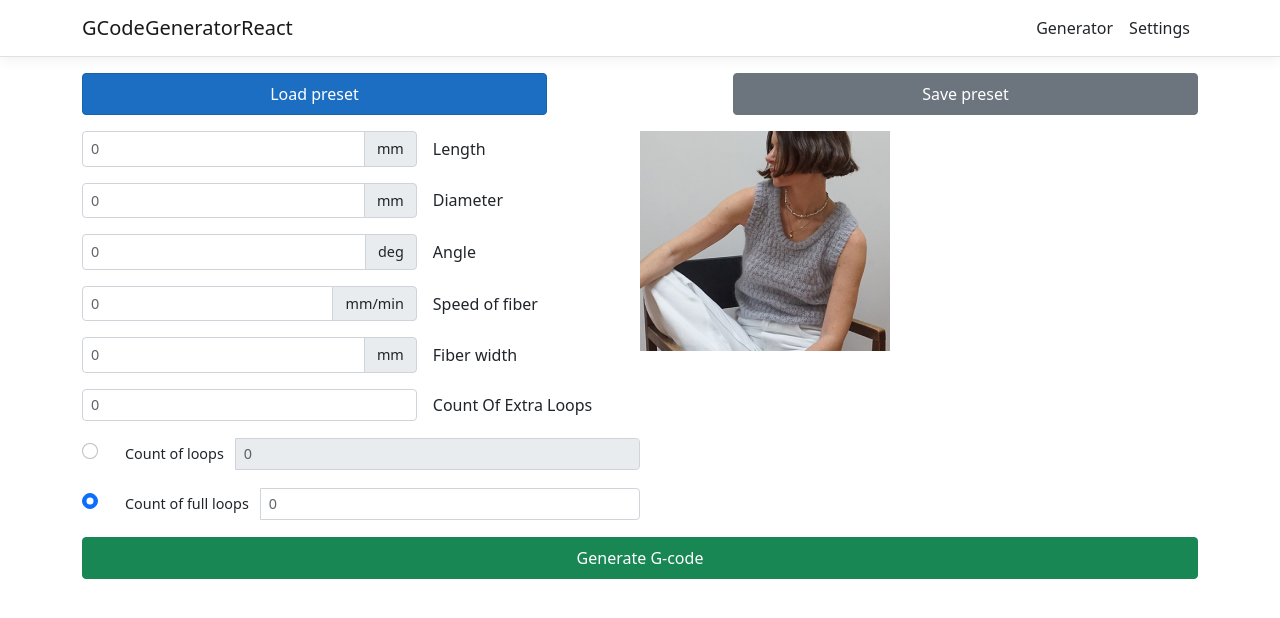
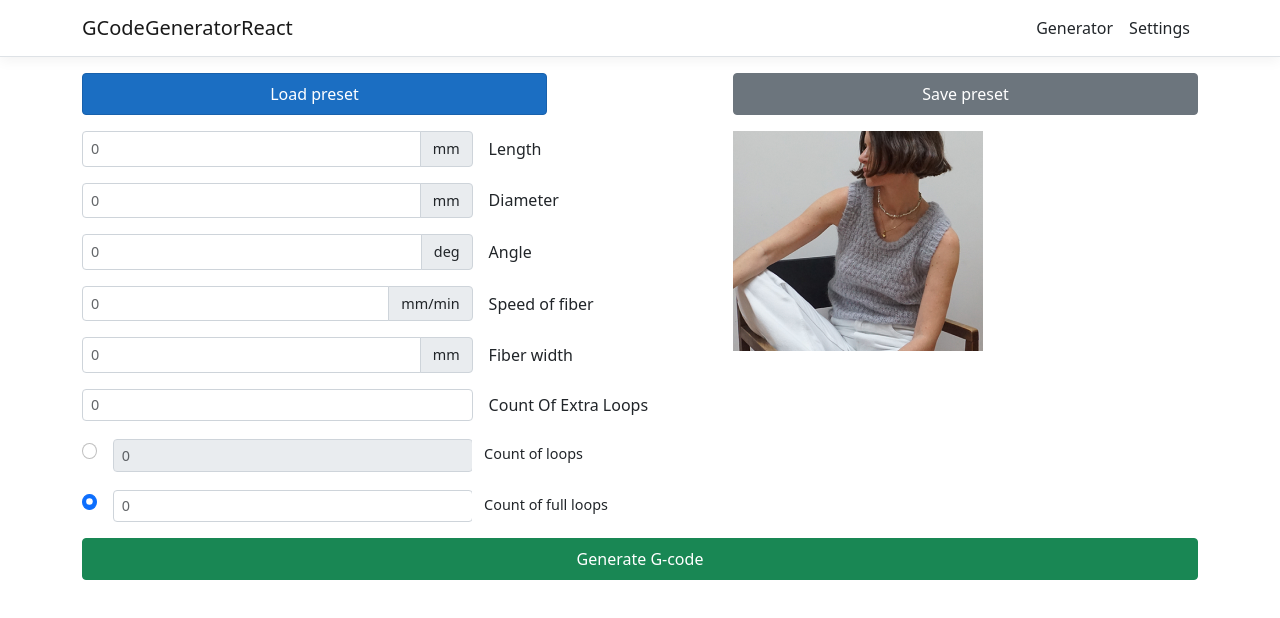
Before and after one commit to RevenkoD/GcodeGenerator, a React (Create React App) app in the folder ReactCore/GCodeGeneratorReact/GCodeGeneratorReact/ClientApp/: page / in a window 1280 px wide. Shown: the top 618 px of the page. Built offline with nearby package versions, Linux system fonts and the light colour scheme.

Commit message:
position for radio

```diff
--- a/ReactCore/GCodeGeneratorReact/GCodeGeneratorReact/ClientApp/src/components/Generator.js
+++ b/ReactCore/GCodeGeneratorReact/GCodeGeneratorReact/ClientApp/src/components/Generator.js
@@ -53,7 +53,7 @@ export class Generator extends Component {
 					</button>
 				</div>
 				<div className='generator__body'>
-					<div className='generator__body-inputs col-6'>
+					<div className='generator__body-inputs col-7'>
 						<div className='generator__inputs  mb-3 '>
 							<div className="input-group">
 								<input
@@ -138,6 +138,7 @@ export class Generator extends Component {
 
 						<div className='generator__radio mb-3'>
 							<div className="input-group">
+								<div className='generator__radio-inputs'>
 									<input
 										class="form-check-input"
 										type="radio"
@@ -146,20 +147,22 @@ export class Generator extends Component {
 										checked={this.state.useLoops == 1}
 										onChange={this.handleInputChange}
 									/>
-								<span className="input-group-text">Count of loops</span>
 									<input
 										disabled={this.state.useLoops == 0}
 										onChange={this.handleInputChange}
 										type="number"
 										name="countOfLoops"
 										value={this.state.countOfLoops}
-									className="form-control"
+										className="form-control generator__radio-inp"
 									/>
+								</div>
+								<span className="input-group-text">Count of loops</span>
 							</div>
 						</div>
 
 						<div className='generator__radio mb-3'>
 							<div className="input-group">
+								<div className='generator__radio-inputs'>
 									<input
 										class="form-check-input"
 										type="radio"
@@ -168,7 +171,6 @@ export class Generator extends Component {
 										onChange={this.handleInputChange}
 										checked={this.state.useLoops == 0}
 									/>
-								<span className="input-group-text">Count of full loops</span>
 									<input
 										disabled={this.state.useLoops != 0}
 										onChange={this.handleInputChange}
@@ -178,9 +180,11 @@ export class Generator extends Component {
 										className="form-control"
 									/>
 								</div>
+								<span className="input-group-text">Count of full loops</span>
 							</div>
 						</div>
-					<div className='generator__body-imgs col-6'>
+					</div>
+					<div className='generator__body-imgs col-5'>
 						<img src={image}></img>
 					</div>
 				</div>
--- a/ReactCore/GCodeGeneratorReact/GCodeGeneratorReact/ClientApp/src/components/generator.css
+++ b/ReactCore/GCodeGeneratorReact/GCodeGeneratorReact/ClientApp/src/components/generator.css
@@ -11,6 +11,11 @@
 }
 .generator__gcode{
 	margin-bottom: 2rem;
+}
+
+.generator__body{
+	display: flex;
+	flex-direction: row;
 }
 
 .generator__inputs{
@@ -43,9 +48,13 @@
 .generator__radio .input-group{
 	align-items: baseline;
 }
+.generator__radio-inputs{
+	flex: 1 1 60%;
+}
 .generator__radio .input-group >.input-group-text{
 	background-color: #fff;
 	border: none;
+	flex: 1 1 40%;
 }
 .generator__radio .form-check-input{
 	margin-right: 1rem;
@@ -54,8 +63,15 @@
 	border-top-right-radius: 8px;
    border-bottom-right-radius: 8px;
 }
-
-.generator__body{
+.generator__radio-inputs{
 	display: flex;
 	flex-direction: row;
 }
+/* .generator__radio .input-group .generator__radio-inp .input-group > :not(:first-child):not(.dropdown-menu):not(.valid-tooltip):not(.valid-feedback):not(.invalid-tooltip):not(.invalid-feedback){
+	border-top-left-radius: none;
+	border-bottom-left-radius: none;
+} */
+/* .generator__radio .input-group > :not(:first-child):not(.dropdown-menu):not(.valid-tooltip):not(.valid-feedback):not(.invalid-tooltip):not(.invalid-feedback){
+	border-top-right-radius: unset;
+    border-bottom-right-radius: none;
+} */
```
Lines whose indentation alone changed are shown as unchanged.
